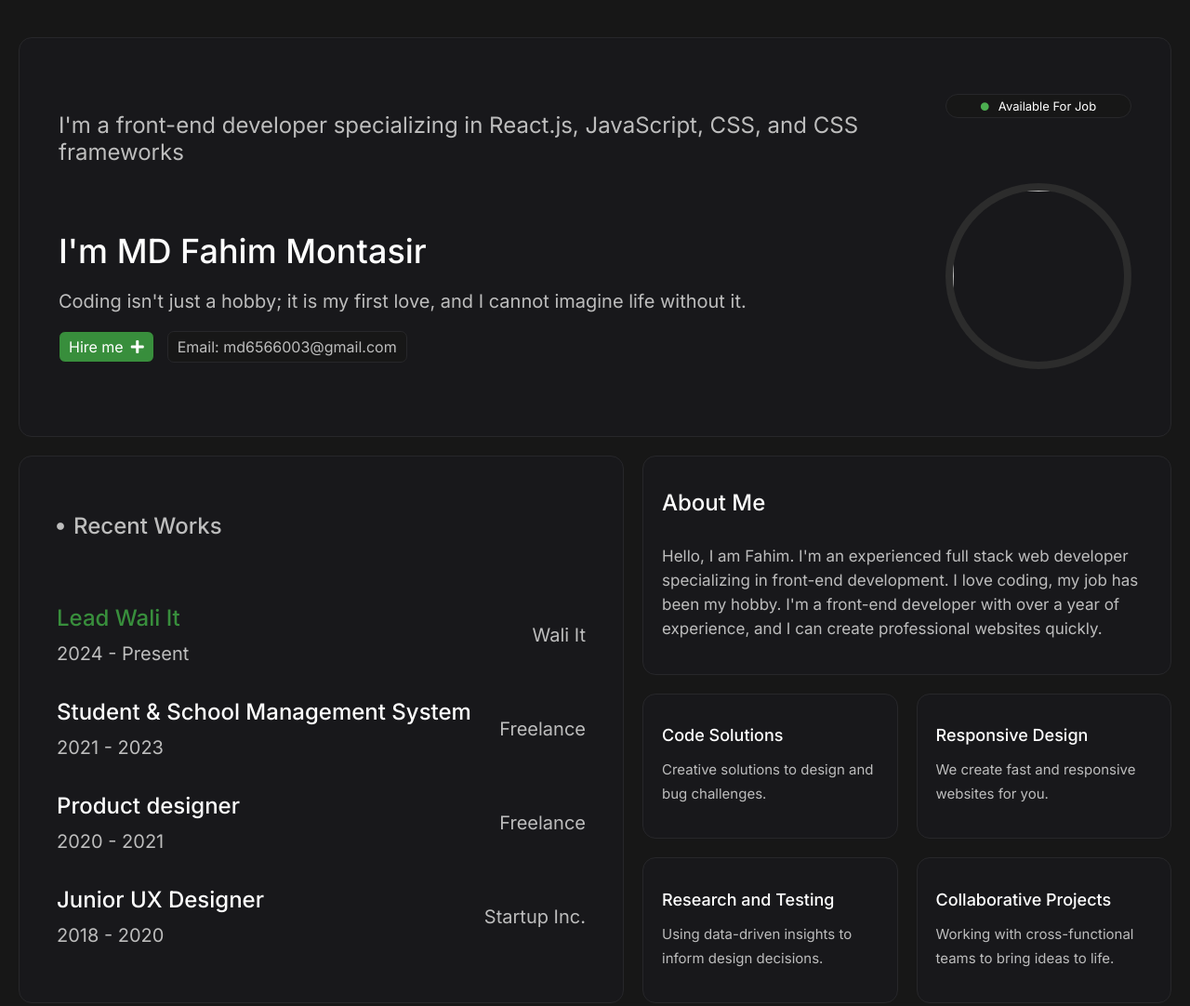
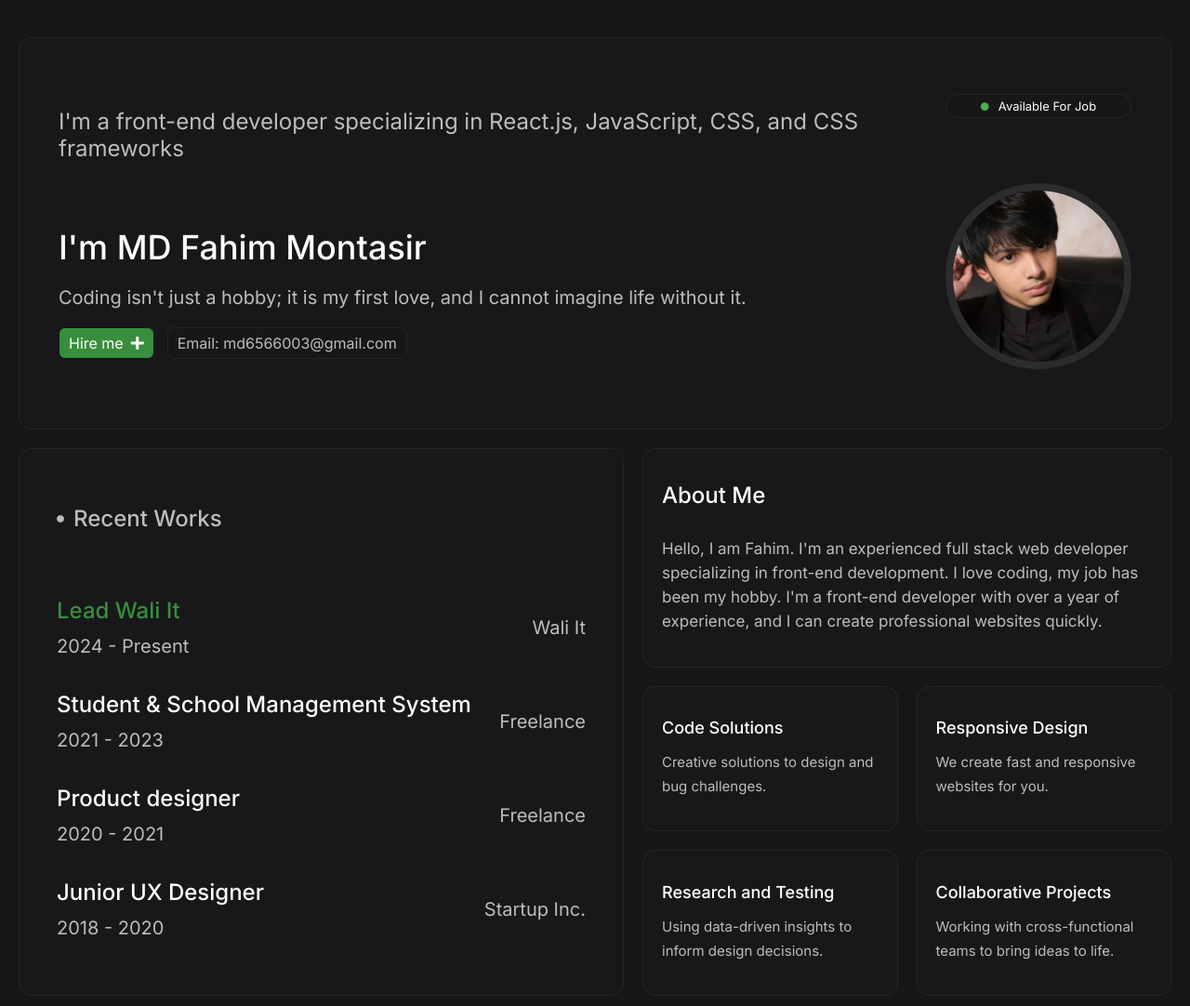
Before and after one commit to Fahim-Montasir-6/waliit, a plain HTML site: page index.html in a window 1280 px wide. Shown: the top 1082 px of the page at 93% size. Drawn offline with Linux system fonts and the light colour scheme; a script that the page names is missing.

Commit message:
Update index.html

```diff
--- a/index.html
+++ b/index.html
@@ -29,7 +29,7 @@
         </div>
         <div class="right">
             <a class="online" href="#"><i class="fas fa-circle"></i> Available For Job</a>
-            <img src="assets/fahimprofile.png">
+            <img src="fahimprofile.png">
         </div>
     </div>
 
```
